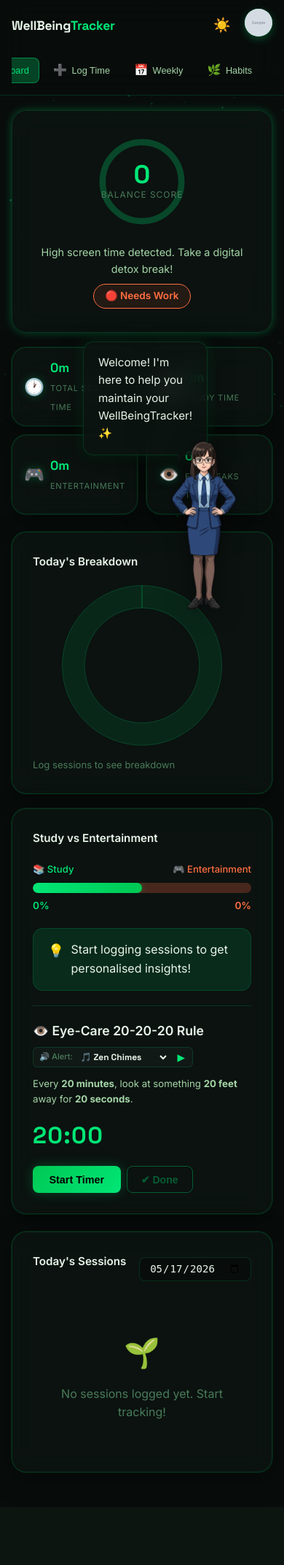
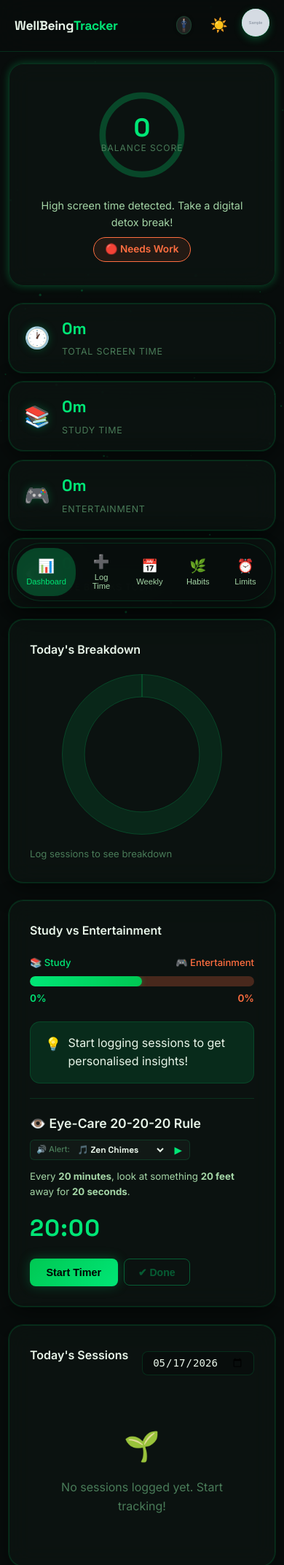
Before and after one commit to AdityaBiswas-in/WellBeingTracker, a Flask app: page / in a window 390 px wide. Shown: the top 2145 px of the page at 73% size. Before the commit the page ends 2021 px from the top, so only its background shows below. Run offline with Flask 3, Linux system fonts and the light colour scheme; a user stored in the database is signed in; tables that the repository leaves empty hold one stand-in row (values such as "Sample post"); grey boxes marked "Sample" are stand-in pictures; data that the repository does not hold is empty.

Commit message:
Add Mobile View

```diff
--- a/static/css/style.css
+++ b/static/css/style.css
@@ -124,10 +124,15 @@
   position: sticky; top: 0; z-index: 100;
   display: flex; align-items: center; gap: 1rem;
   padding: .85rem 2rem;
+  border-bottom: 1px solid var(--border-glass);
+}
+.navbar::before {
+  content: '';
+  position: absolute; inset: 0;
   background: var(--nav-bg);
-  border-bottom: 1px solid var(--border-glass);
   -webkit-backdrop-filter: blur(20px);
   backdrop-filter: blur(20px);
+  z-index: -1;
 }
 
 .nav-logo { display: flex; align-items: center; gap: .55rem; flex-shrink: 0; }
@@ -162,6 +167,32 @@
   padding: .4rem; border-radius: 50%;
 }
 .theme-toggle:hover { background: var(--green-glow-sm); transform: rotate(15deg); }
+
+.instructor-toggle {
+  display: none;
+  background: none; border: none; color: var(--text-primary);
+  cursor: pointer; transition: transform 0.2s, background 0.2s;
+  padding: .4rem; border-radius: 50%;
+  width: 34px; height: 34px;
+  align-items: center; justify-content: center;
+}
+.instructor-toggle:hover { background: var(--green-glow-sm); transform: scale(1.1); }
+
+.instructor-btn-avatar {
+  width: 25px; height: 25px;
+  border-radius: 50%;
+  overflow: hidden;
+  border: 1px solid var(--border-glass);
+  display: flex;
+  align-items: center; justify-content: center;
+  background: rgba(255, 255, 255, 0.1);
+  box-shadow: 0 0 5px rgba(0, 0, 0, 0.2);
+}
+.instructor-btn-avatar img {
+  width: 100%; height: 100%;
+  object-fit: cover;
+  object-position: 50% 12%;
+}
 
 .user-dropdown-wrap { position: relative; }
 
@@ -562,13 +593,135 @@
 }
 
 @media (max-width: 600px) {
+  body {
+    padding-bottom: 5.5rem; /* Space for bottom tab bar */
+  }
+
+  /* Premium glassmorphic bottom navigation tab bar */
+  .navbar {
+    flex-wrap: nowrap;
+    justify-content: space-between;
+    padding: 0.75rem 1.25rem;
+    position: sticky;
+    top: 0;
+    z-index: 100;
+  }
+
+  .nav-tabs {
+    position: fixed;
+    bottom: 1.25rem;
+    left: 50%;
+    transform: translateX(-50%);
+    width: calc(100% - 2rem);
+    max-width: 440px;
+    background: rgba(8, 13, 12, 0.85);
+    border: 1px solid var(--border-glass);
+    border-radius: 50px;
+    padding: 0.4rem;
+    display: flex;
+    justify-content: space-around;
+    -webkit-backdrop-filter: blur(20px);
+    backdrop-filter: blur(20px);
+    box-shadow: 0 10px 30px rgba(0, 0, 0, 0.4);
+    z-index: 1000;
+    order: unset;
+  }
+
+  [data-theme="light"] .nav-tabs {
+    background: rgba(240, 246, 250, 0.9);
+    box-shadow: 0 10px 30px rgba(0, 74, 122, 0.12);
+  }
+
+  .nav-tab {
+    flex-direction: column;
+    gap: 0.2rem;
+    padding: 0.5rem 0.8rem;
+    font-size: 0.7rem;
+    border-radius: 30px;
+    flex: 1;
+    justify-content: center;
+    border: none !important;
+  }
+  .nav-tab span:not(.tab-icon) {
+    font-size: 0.65rem;
+    font-weight: 600;
+  }
+
+  .tab-icon {
+    font-size: 1.15rem;
+  }
+
+  /* Horizontal scroll for weekly score cards */
+  .weekly-scores {
+    display: flex;
+    overflow-x: auto;
+    gap: 0.5rem;
+    padding-bottom: 0.75rem;
+    margin-bottom: 1rem;
+    scrollbar-width: none;
+    -ms-overflow-style: none;
+  }
+  .weekly-scores::-webkit-scrollbar {
+    display: none;
+  }
+  .day-score-card {
+    min-width: 68px;
+    flex: 1 0 auto;
+    padding: 0.75rem 0.3rem;
+  }
+
+  .nav-date        { display: none; }
   .form-row        { grid-template-columns: 1fr; }
-  .quick-stats     { grid-template-columns: 1fr 1fr; }
-  .main-container  { padding: 1rem .75rem 3rem; }
+  .quick-stats     { grid-template-columns: 1fr 1fr; gap: 0.75rem; }
+  .main-container  { padding: 1rem 0.75rem 3rem; }
   .score-ring-wrap { width: 130px; height: 130px; }
   .score-ring      { width: 130px; height: 130px; }
   .score-num       { font-size: 2.2rem; }
-  .navbar { padding: .75rem 1rem; }
+
+  .detail-header-row {
+    flex-direction: column;
+    gap: 0.4rem;
+    align-items: flex-start;
+  }
+
+  /* Mobile pop-in instructor toggle option */
+  .instructor-toggle {
+    display: inline-flex !important;
+    align-items: center;
+    justify-content: center;
+  }
+  .instructor-toggle.active {
+    background: var(--green-glow) !important;
+    box-shadow: 0 0 10px var(--green-glow-sm);
+  }
+
+  #instructor-container {
+    visibility: hidden !important;
+    pointer-events: none !important;
+    opacity: 0 !important;
+    transform: translateY(120%) !important;
+  }
+  #instructor-container.mobile-show {
+    visibility: visible !important;
+    pointer-events: auto !important;
+    opacity: 1 !important;
+    transform: translateY(0) !important;
+  }
+  #instructor-container .speech-bubble {
+    bottom: 260px !important;
+    right: 15px !important;
+    max-width: 200px !important;
+    font-size: 0.85rem !important;
+  }
+}
+
+@media (max-width: 480px) {
+  .quick-stats     { grid-template-columns: 1fr; }
+  .stat-card       { padding: 1rem 1.25rem; }
+  .score-hero      { margin-bottom: 1rem; }
+  .tab-section     { gap: 1rem; }
+  .preset-chips    { gap: 0.4rem; }
+  .chip            { padding: 0.35rem 0.75rem; font-size: 0.78rem; }
 }
 
 /* ── Glow Pulse Animation ───────────────────────────────────── */
@@ -1159,151 +1312,3 @@
     justify-content: space-between;
   }
 }
-
-/* ══════════════════════════════════════════════════════════════
-   MOBILE & RESPONSIVE BREAKPOINTS
-   ══════════════════════════════════════════════════════════════ */
-
-/* Tablet & Smaller Devices (max-width: 768px) */
-@media (max-width: 768px) {
-  /* Navbar Overhaul */
-  .navbar {
-    padding: 0.75rem 1rem;
-    flex-wrap: wrap;
-    justify-content: space-between;
-  }
-  .nav-date {
-    display: none; /* Hide date on tablet and mobile to save precious vertical space */
-  }
-  .nav-logo {
-    order: 1;
-  }
-  .nav-user {
-    order: 2;
-  }
-  .nav-tabs {
-    order: 3;
-    width: 100%;
-    margin-top: 0.75rem;
-    overflow-x: auto;
-    white-space: nowrap;
-    display: flex;
-    gap: 0.25rem;
-    padding-bottom: 0.25rem;
-    -ms-overflow-style: none;
-    scrollbar-width: none;
-  }
-  .nav-tabs::-webkit-scrollbar {
-    display: none;
-  }
-  .nav-tab {
-    flex-shrink: 0;
-    font-size: 0.8rem;
-    padding: 0.45rem 0.85rem;
-  }
-
-  /* Main padding */
-  .main-container {
-    padding: 1.25rem 1rem 3rem;
-  }
-
-  /* Score Hero Stacking */
-  .score-hero {
-    grid-template-columns: 1fr;
-    gap: 1.25rem;
-  }
-
-  /* Charts Layout Stacking */
-  .charts-row {
-    grid-template-columns: 1fr;
-    gap: 1.25rem;
-  }
-
-  /* Habits Layout Stacking */
-  .habits-grid {
-    grid-template-columns: 1fr;
-    gap: 1.25rem;
-  }
-  .habit-card {
-    padding: 1.25rem;
-  }
-
-  /* Swipable Weekly Score Cards */
-  .weekly-scores {
-    display: flex;
-    overflow-x: auto;
-    gap: 0.6rem;
-    padding-bottom: 0.5rem;
-    -ms-overflow-style: none;
-    scrollbar-width: none;
-  }
-  .weekly-scores::-webkit-scrollbar {
-    display: none;
-  }
-  .day-score-card {
-    flex: 1;
-    min-width: 72px;
-    padding: 0.75rem 0.4rem;
-  }
-}
-
-/* Mobile Devices (max-width: 600px) */
-@media (max-width: 600px) {
-  /* Forms Layout */
-  .form-row {
-    grid-template-columns: 1fr;
-    gap: 0.85rem;
-  }
-  .log-hero {
-    padding: 1.5rem 1.25rem;
-  }
-  /* Edit Profile Modal Grid Overrides */
-  .edit-modal .form-row {
-    grid-template-columns: 1fr !important;
-    gap: 0.5rem !important;
-  }
-}
-
-/* Compact Mobile Devices (max-width: 480px) */
-@media (max-width: 480px) {
-  /* Dynamic Quick Stats optimization */
-  .quick-stats {
-    gap: 0.75rem;
-  }
-  .stat-card {
-    padding: 0.85rem 1rem;
-    gap: 0.5rem;
-  }
-  .stat-icon {
-    font-size: 1.4rem;
-  }
-  .stat-val {
-    font-size: 1.1rem;
-  }
-  .stat-name {
-    font-size: 0.7rem;
-  }
-
-  /* Logged session rows compression */
-  .session-item {
-    padding: 0.75rem 1rem;
-    gap: 0.75rem;
-  }
-  .session-app {
-    font-size: 0.9rem;
-  }
-  .session-cat {
-    font-size: 0.75rem;
-  }
-  .session-time {
-    font-size: 0.95rem;
-  }
-
-  /* Titles font size matching */
-  .section-title {
-    font-size: 1.3rem;
-  }
-  .card-title {
-    font-size: 0.95rem;
-  }
-}
--- a/templates/index.html
+++ b/templates/index.html
@@ -47,6 +47,11 @@
     </div>
     <div class="nav-date" id="currentDateTime" aria-label="Current date and time"></div>
     <div class="nav-user">
+      <button id="instructorToggleBtn" class="instructor-toggle" onclick="toggleInstructorMobile()" title="Toggle Instructor" aria-label="Toggle Instructor">
+        <div class="instructor-btn-avatar">
+          <img src="{{ url_for('static', filename='instructor.png') }}" alt="Assistant">
+        </div>
+      </button>
       <button id="themeToggleBtn" aria-label="Toggle Light/Dark Mode" onclick="toggleTheme()" class="theme-toggle" title="Toggle Theme">☀️</button>
 
       <div class="user-dropdown-wrap">
@@ -644,6 +649,26 @@
   <script>
     window.CURRENT_USERNAME = "{{ username }}";
 
+    function toggleInstructorMobile() {
+      const container = document.getElementById('instructor-container');
+      const btn = document.getElementById('instructorToggleBtn');
+      if (!container) return;
+
+      const isMobileShown = container.classList.contains('mobile-show');
+      if (isMobileShown) {
+        container.classList.remove('mobile-show');
+        if (btn) btn.classList.remove('active');
+        const bubble = document.getElementById('instructor-bubble');
+        if (bubble) bubble.classList.remove('bubble-visible');
+      } else {
+        container.classList.add('mobile-show');
+        if (btn) btn.classList.add('active');
+        if (typeof showInstructor === 'function') {
+          showInstructor("Hello! I'm here in mobile view to guide your digital wellbeing. 👩‍🏫");
+        }
+      }
+    }
+
     // Auto-save this session in the list of saved accounts
     (function saveCurrentAccount() {
       const u = "{{ username }}";
```
Also changed, not shown: 1 other file.
